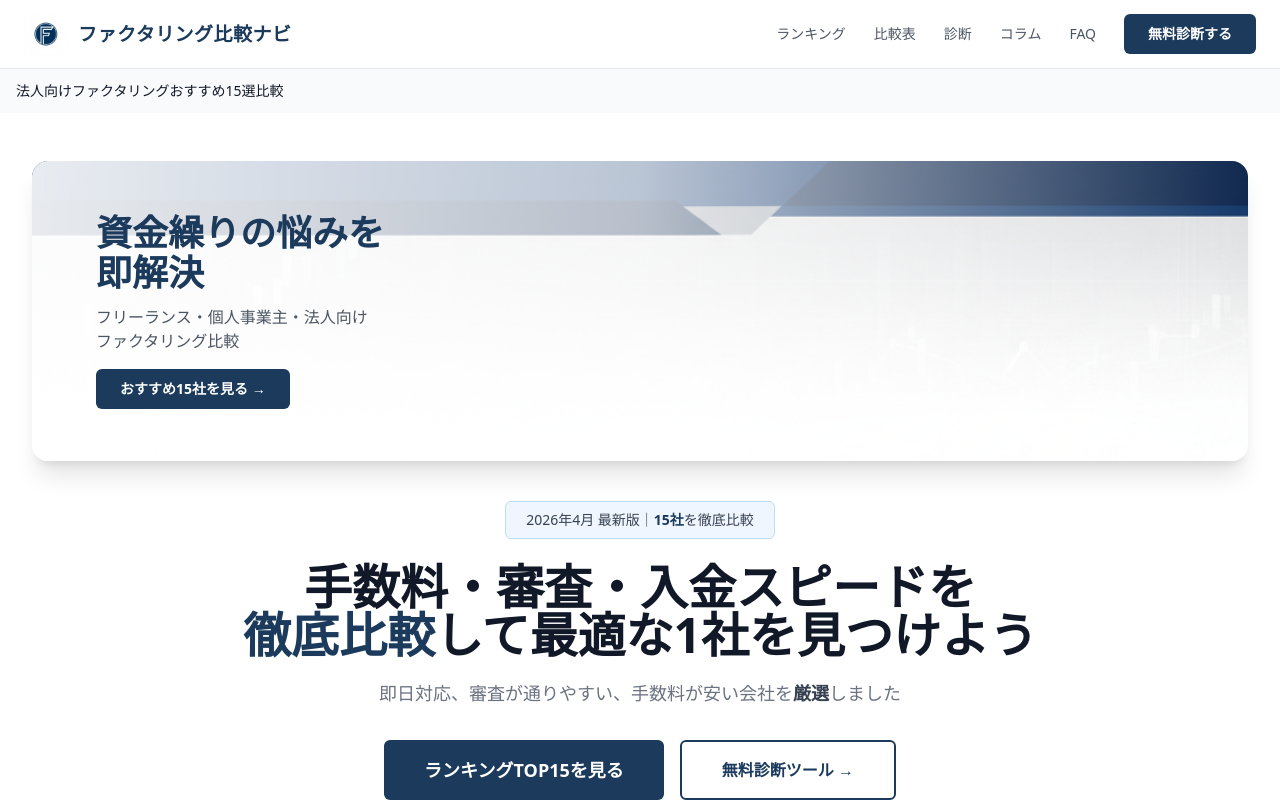
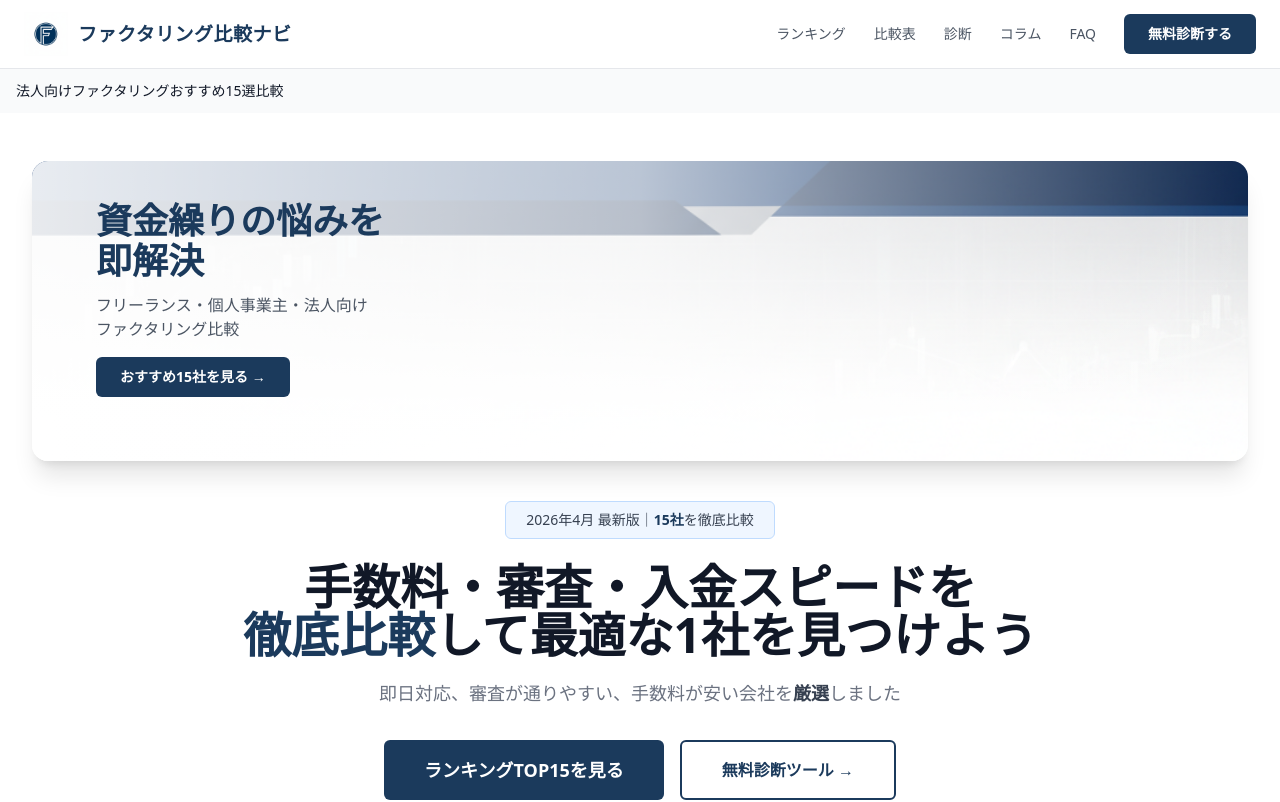
Before and after one commit to webmaster0818/corp-factoring, a Next.js app: page / in a window 1280 px wide. Shown: the top 802 px of the page. Built offline with nearby package versions, Linux system fonts and the light colour scheme.

Commit message:
ヒーロー: テキストを上寄りに配置

```diff
--- a/app/page.tsx
+++ b/app/page.tsx
@@ -39,7 +39,7 @@ export default function Home() {
               width="1344"
               height="768"
             />
-            <div className="absolute inset-0 bg-gradient-to-r from-white/90 via-white/70 to-transparent flex items-center">
+            <div className="absolute inset-0 bg-gradient-to-r from-white/90 via-white/70 to-transparent flex items-start pt-8 sm:pt-10">
               <div className="pl-8 sm:pl-12 lg:pl-16 max-w-lg">
                 <h2 className="text-2xl sm:text-3xl lg:text-4xl font-black text-[#1B3A5C] leading-tight mb-3">
                   資金繰りの悩みを<br />即解決
```
